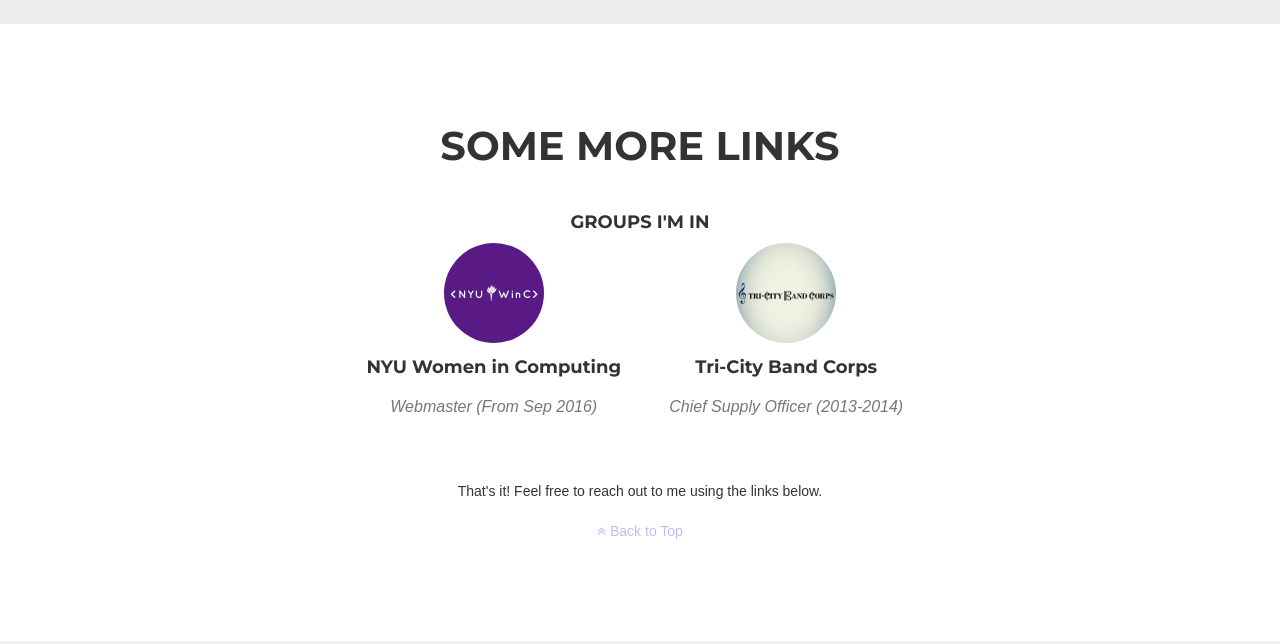
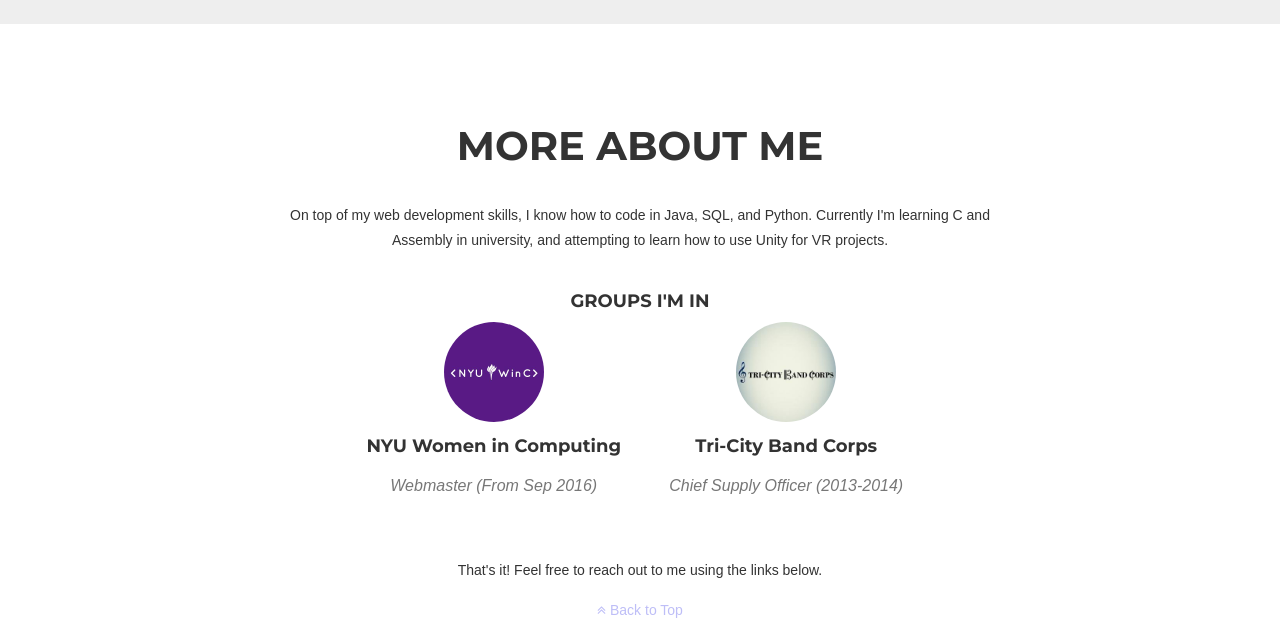
Before and after one commit to bettyybei/portfolio, a website: page index.html in a window 1280 px wide. Shown: the part 1680-2324 px from the top of the page. Drawn offline with nearby package versions, Linux system fonts and the light colour scheme; files that its build step writes are made by us from their sources; files whose address does not match are found by name; a web font is replaced by a local one.

Commit message:
update last section

```diff
--- a/index.html
+++ b/index.html
@@ -311,10 +311,16 @@
         <div class="container">
             <div class="row">
                 <div class="col-lg-12 text-center">
-                    <h2 class="section-heading">Some more links</h2>
+                    <h2 class="section-heading">More about me</h2>
                 </div>
             </div>
             <br>
+            <div class="row">
+                <div class="col-lg-8 col-lg-offset-2 text-center">
+                    <p>On top of my web development skills, I know how to code in Java, SQL, and Python. Currently I'm learning C and Assembly in university, and attempting to learn how to use Unity for VR projects.</p>
+                    <br>
+                </div>
+            </div>
             <div class="row text-center">
                 <h4>Groups I'm in</h3>
                 <div class="col-md-3 col-md-offset-3">
```
